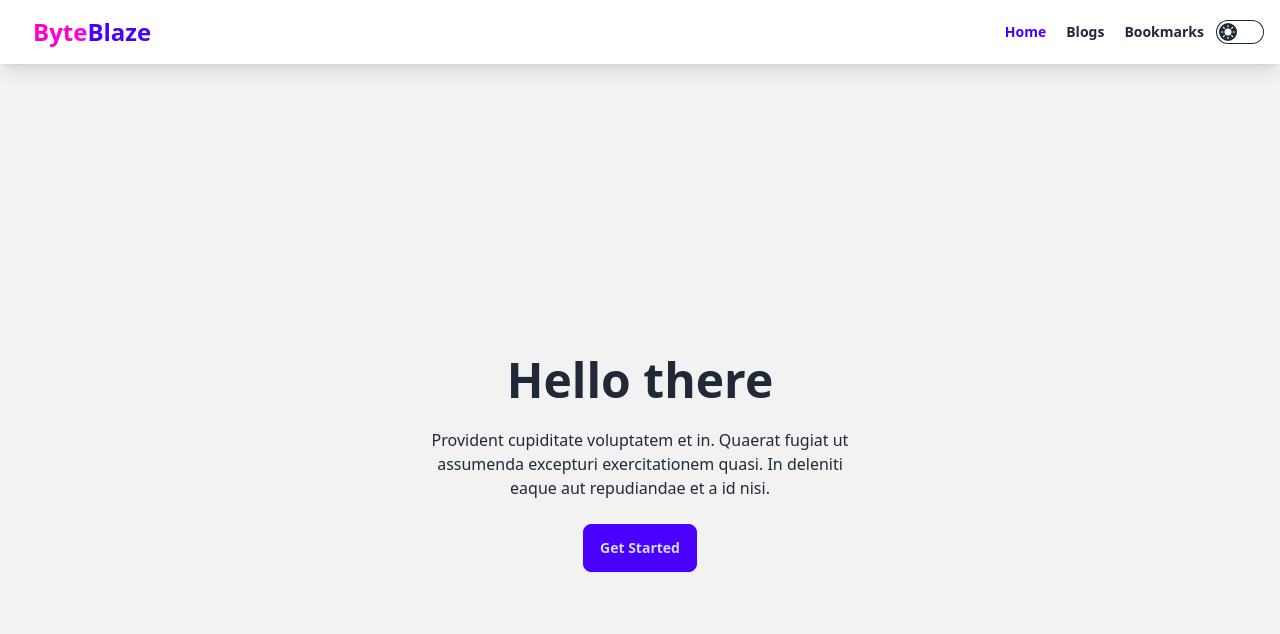
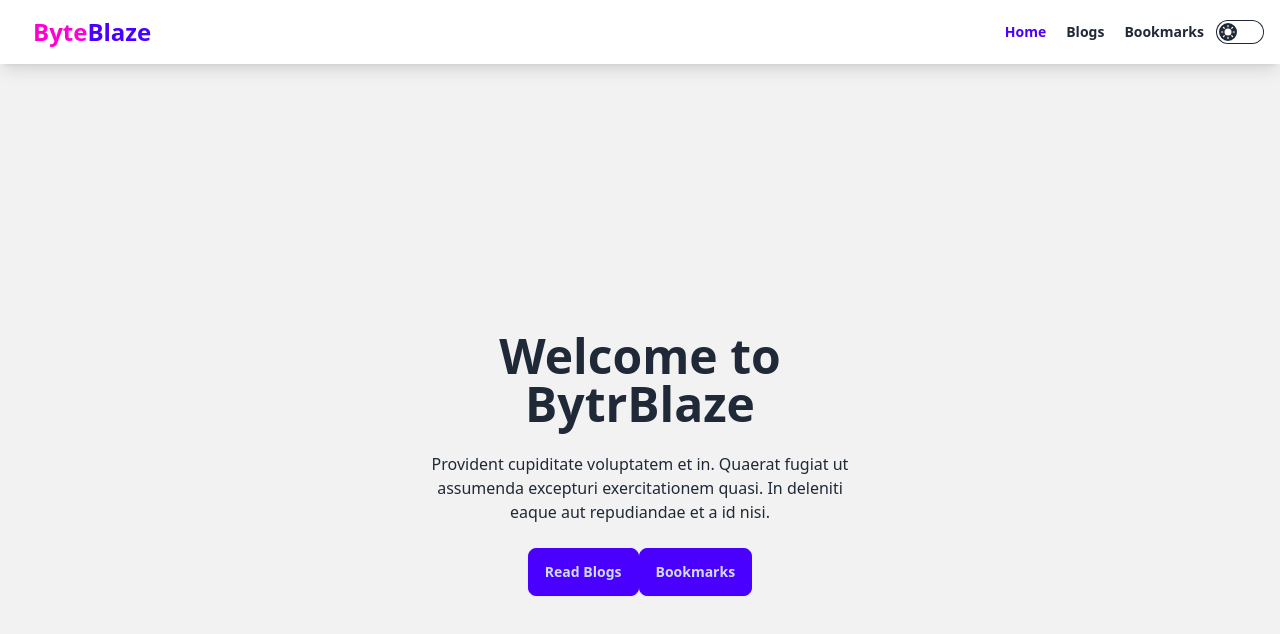
Before and after one commit to alalhosen/ByteBlaze-concept-8, a React app: page / in a window 1280 px wide. Shown: the top 634 px of the page. Built offline with nearby package versions, Linux system fonts and the light colour scheme; the HTML template or start-up script is replaced by a standard one.

Commit message:
two btn in banner section

```diff
--- a/src/components/Hero.jsx
+++ b/src/components/Hero.jsx
@@ -4,12 +4,13 @@ const Hero = () => {
         <div className="hero bg-base-200 min-h-screen">
         <div className="hero-content text-center">
           <div className="max-w-md">
-            <h1 className="text-5xl font-bold">Hello there</h1>
+            <h1 className="text-5xl font-bold">Welcome to BytrBlaze</h1>
             <p className="py-6">
               Provident cupiditate voluptatem et in. Quaerat fugiat ut assumenda excepturi exercitationem
               quasi. In deleniti eaque aut repudiandae et a id nisi.
             </p>
-            <button className="btn btn-primary">Get Started</button>
+            <button className="btn btn-primary">Read Blogs</button>
+            <button className="btn btn-primary">Bookmarks</button>
           </div>
         </div>
       </div>
```
